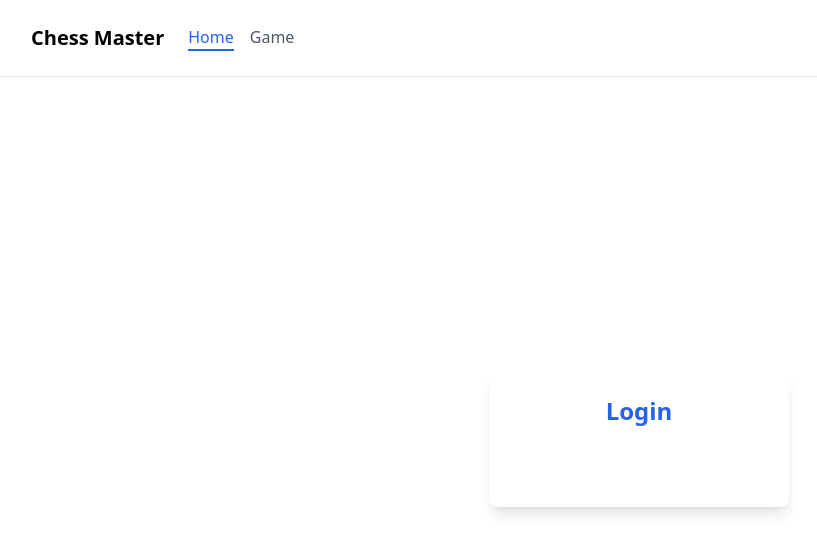
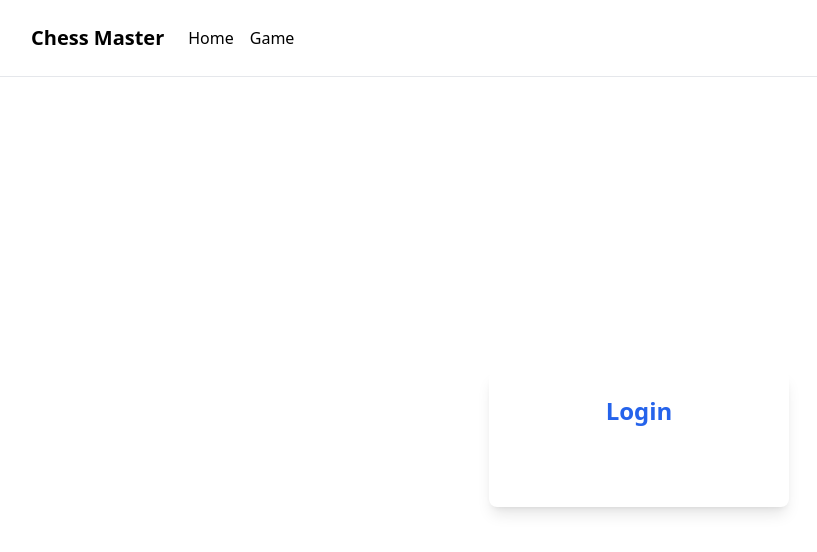
Before and after one commit to mahi25soni/my-chess-frontend, a Next.js app: page /login in a window 1280 px wide. Shown: the top 552 px of the page, without its empty margins (1-818 px from the left). Built offline with nearby package versions, Linux system fonts and the light colour scheme; no server answers.

Commit message:
refactor(Navbar): improve active link handling and clean up code structure

```diff
--- a/src/components/Navbar.tsx
+++ b/src/components/Navbar.tsx
@@ -3,15 +3,21 @@ import React from "react";
 import Link from "next/link";
 import Image from "next/image";
 import { useAuth } from "@/context/AuthContext";
-import { useRouter } from "next/navigation";
+import { usePathname, useRouter } from "next/navigation";
 
 export default function Navbar() {
   const { user, logout } = useAuth();
   const router = useRouter();
+  const pathname = usePathname();
+
+  const isActiveLink = (path: string) => {
+    return pathname === path;
+  };
 
   const handleGameLink = () => {
     router.push(`/game?gameTypeId=cm9i374u30000o8k7kgcaiprl`);
   };
+
   return (
     <nav className="flex items-center justify-between px-8 py-6 border-b border-border-basic">
       <div className="flex items-center gap-6 ">
@@ -22,18 +28,18 @@ export default function Navbar() {
         </div>
 
         <div className="flex gap-4">
-          <Link href="/" className="text-blue underline-blue border-b-2 border-blue">
+          <Link
+            href="/"
+            className={`cursor-pointer ${isActiveLink("/") ? "border-b-2 border-blue text-blue  " : ""} `}
+          >
             Home
           </Link>
-          <div className="text-off-white button" onClick={handleGameLink}>
+          <div
+            className={`cursor-pointer  ${isActiveLink("/game") ? "border-b-2 border-blue text-blue  " : ""} `}
+            onClick={handleGameLink}
+          >
             Game
           </div>
-          {/* <Link href="/community" className="text-off-white">
-          Community
-        </Link>
-        <Link href="/profile" className="text-off-white">
-          Profile
-        </Link> */}
         </div>
       </div>
       <div className="flex items-center gap-6">
```
